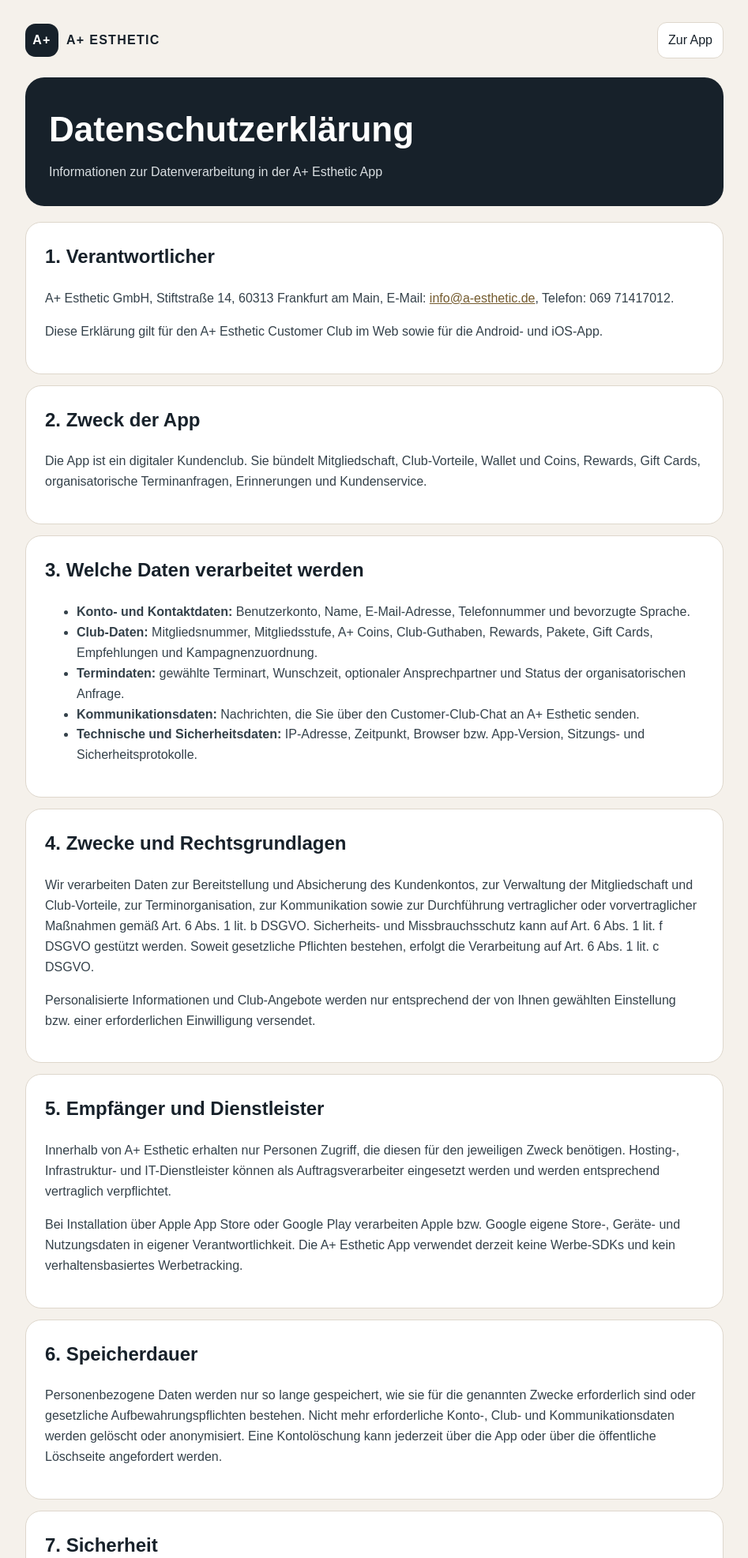
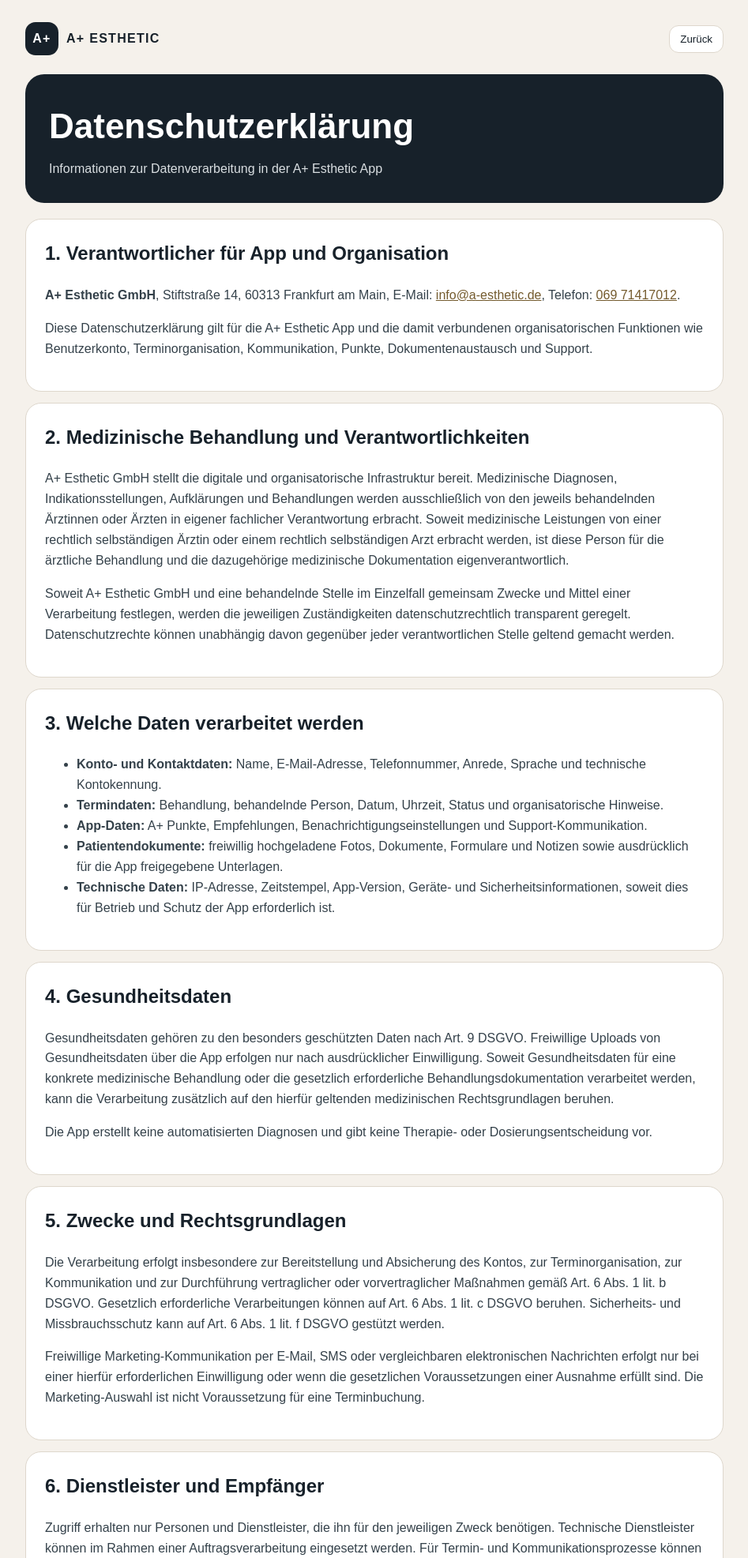
Before and after one commit to hsdarestani/a_esthetic, a Django app: page /datenschutz/ in a window 1280 px wide. Shown: the top 1973 px of the page at 79% size, without its empty margins (166-1113 px from the left). Run offline with Django 5.2, Linux system fonts and the light colour scheme; data comes from the database, SQL or seed files in the repository; parts of the project's set-up code (start-up, migrations or seed data) failed here and were passed over; some libraries are stand-ins or nearby versions.

Commit message:
align German legal pages with app and medical responsibility split

```diff
--- a/templates/legal.html
+++ b/templates/legal.html
@@ -11,7 +11,7 @@
 </head>
 <body>
 <main class="wrap">
-  <div class="top"><a class="brand" href="/"><span>A+</span>A+ ESTHETIC</a><a class="back" href="/">Zur App</a></div>
+  <div class="top"><a class="brand" href="/"><span>A+</span>A+ ESTHETIC</a><button class="back" type="button" data-legal-back>Zurück</button></div>
   <section class="hero"><h1>{{ legal_title }}</h1><p>{{ legal_subtitle }}</p></section>
 
   {% if page == 'impressum' %}
@@ -20,15 +20,16 @@
   {% endif %}
 
   {% if page == 'datenschutz' %}
-  <section class="card"><h2>1. Verantwortlicher</h2><p>A+ Esthetic GmbH, Stiftstraße 14, 60313 Frankfurt am Main, E-Mail: <a href="mailto:info@a-esthetic.de">info@a-esthetic.de</a>, Telefon: 069 71417012.</p><p>Diese Erklärung gilt für den A+ Esthetic Customer Club im Web sowie für die Android- und iOS-App.</p></section>
-  <section class="card"><h2>2. Zweck der App</h2><p>Die App ist ein digitaler Kundenclub. Sie bündelt Mitgliedschaft, Club-Vorteile, Wallet und Coins, Rewards, Gift Cards, organisatorische Terminanfragen, Erinnerungen und Kundenservice.</p></section>
-  <section class="card"><h2>3. Welche Daten verarbeitet werden</h2><ul><li><strong>Konto- und Kontaktdaten:</strong> Benutzerkonto, Name, E-Mail-Adresse, Telefonnummer und bevorzugte Sprache.</li><li><strong>Club-Daten:</strong> Mitgliedsnummer, Mitgliedsstufe, A+ Coins, Club-Guthaben, Rewards, Pakete, Gift Cards, Empfehlungen und Kampagnenzuordnung.</li><li><strong>Termindaten:</strong> gewählte Terminart, Wunschzeit, optionaler Ansprechpartner und Status der organisatorischen Anfrage.</li><li><strong>Kommunikationsdaten:</strong> Nachrichten, die Sie über den Customer-Club-Chat an A+ Esthetic senden.</li><li><strong>Technische und Sicherheitsdaten:</strong> IP-Adresse, Zeitpunkt, Browser bzw. App-Version, Sitzungs- und Sicherheitsprotokolle.</li></ul></section>
-  <section class="card"><h2>4. Zwecke und Rechtsgrundlagen</h2><p>Wir verarbeiten Daten zur Bereitstellung und Absicherung des Kundenkontos, zur Verwaltung der Mitgliedschaft und Club-Vorteile, zur Terminorganisation, zur Kommunikation sowie zur Durchführung vertraglicher oder vorvertraglicher Maßnahmen gemäß Art. 6 Abs. 1 lit. b DSGVO. Sicherheits- und Missbrauchsschutz kann auf Art. 6 Abs. 1 lit. f DSGVO gestützt werden. Soweit gesetzliche Pflichten bestehen, erfolgt die Verarbeitung auf Art. 6 Abs. 1 lit. c DSGVO.</p><p>Personalisierte Informationen und Club-Angebote werden nur entsprechend der von Ihnen gewählten Einstellung bzw. einer erforderlichen Einwilligung versendet.</p></section>
-  <section class="card"><h2>5. Empfänger und Dienstleister</h2><p>Innerhalb von A+ Esthetic erhalten nur Personen Zugriff, die diesen für den jeweiligen Zweck benötigen. Hosting-, Infrastruktur- und IT-Dienstleister können als Auftragsverarbeiter eingesetzt werden und werden entsprechend vertraglich verpflichtet.</p><p>Bei Installation über Apple App Store oder Google Play verarbeiten Apple bzw. Google eigene Store-, Geräte- und Nutzungsdaten in eigener Verantwortlichkeit. Die A+ Esthetic App verwendet derzeit keine Werbe-SDKs und kein verhaltensbasiertes Werbetracking.</p></section>
-  <section class="card"><h2>6. Speicherdauer</h2><p>Personenbezogene Daten werden nur so lange gespeichert, wie sie für die genannten Zwecke erforderlich sind oder gesetzliche Aufbewahrungspflichten bestehen. Nicht mehr erforderliche Konto-, Club- und Kommunikationsdaten werden gelöscht oder anonymisiert. Eine Kontolöschung kann jederzeit über die App oder über die öffentliche Löschseite angefordert werden.</p></section>
-  <section class="card"><h2>7. Sicherheit</h2><p>Die App verwendet verschlüsselte HTTPS-Verbindungen, Zugriffskontrollen und geschützte Authentifizierung. Sicherheitsrelevante Vorgänge können protokolliert werden. Der mobile Zugriff erfolgt über eine gesonderte, authentifizierte Schnittstelle.</p></section>
-  <section class="card"><h2>8. Ihre Rechte</h2><p>Sie haben nach Maßgabe der DSGVO insbesondere Rechte auf Auskunft, Berichtigung, Löschung, Einschränkung der Verarbeitung, Datenübertragbarkeit und Widerspruch. Einwilligungen können jederzeit für die Zukunft widerrufen werden. Sie haben außerdem das Recht, sich bei einer zuständigen Datenschutzaufsichtsbehörde zu beschweren.</p><p>Datenschutzanfragen richten Sie an <a href="mailto:info@a-esthetic.de">info@a-esthetic.de</a>. Eine Kontolöschung kann direkt über <a href="/konto-loeschen/">Konto & Daten löschen</a> eingeleitet werden.</p></section>
-  <section class="card"><h2>9. Stand</h2><p>Stand: 8. August 2026. Bei wesentlichen Änderungen der App oder der eingesetzten Dienstleister wird diese Erklärung aktualisiert.</p></section>
+  <section class="card"><h2>1. Verantwortlicher für App und Organisation</h2><p><strong>A+ Esthetic GmbH</strong>, Stiftstraße 14, 60313 Frankfurt am Main, E-Mail: <a href="mailto:info@a-esthetic.de">info@a-esthetic.de</a>, Telefon: <a href="tel:+496971417012">069 71417012</a>.</p><p>Diese Datenschutzerklärung gilt für die A+ Esthetic App und die damit verbundenen organisatorischen Funktionen wie Benutzerkonto, Terminorganisation, Kommunikation, Punkte, Dokumentenaustausch und Support.</p></section>
+  <section class="card"><h2>2. Medizinische Behandlung und Verantwortlichkeiten</h2><p>A+ Esthetic GmbH stellt die digitale und organisatorische Infrastruktur bereit. Medizinische Diagnosen, Indikationsstellungen, Aufklärungen und Behandlungen werden ausschließlich von den jeweils behandelnden Ärztinnen oder Ärzten in eigener fachlicher Verantwortung erbracht. Soweit medizinische Leistungen von einer rechtlich selbständigen Ärztin oder einem rechtlich selbständigen Arzt erbracht werden, ist diese Person für die ärztliche Behandlung und die dazugehörige medizinische Dokumentation eigenverantwortlich.</p><p>Soweit A+ Esthetic GmbH und eine behandelnde Stelle im Einzelfall gemeinsam Zwecke und Mittel einer Verarbeitung festlegen, werden die jeweiligen Zuständigkeiten datenschutzrechtlich transparent geregelt. Datenschutzrechte können unabhängig davon gegenüber jeder verantwortlichen Stelle geltend gemacht werden.</p></section>
+  <section class="card"><h2>3. Welche Daten verarbeitet werden</h2><ul><li><strong>Konto- und Kontaktdaten:</strong> Name, E-Mail-Adresse, Telefonnummer, Anrede, Sprache und technische Kontokennung.</li><li><strong>Termindaten:</strong> Behandlung, behandelnde Person, Datum, Uhrzeit, Status und organisatorische Hinweise.</li><li><strong>App-Daten:</strong> A+ Punkte, Empfehlungen, Benachrichtigungseinstellungen und Support-Kommunikation.</li><li><strong>Patientendokumente:</strong> freiwillig hochgeladene Fotos, Dokumente, Formulare und Notizen sowie ausdrücklich für die App freigegebene Unterlagen.</li><li><strong>Technische Daten:</strong> IP-Adresse, Zeitstempel, App-Version, Geräte- und Sicherheitsinformationen, soweit dies für Betrieb und Schutz der App erforderlich ist.</li></ul></section>
+  <section class="card"><h2>4. Gesundheitsdaten</h2><p>Gesundheitsdaten gehören zu den besonders geschützten Daten nach Art. 9 DSGVO. Freiwillige Uploads von Gesundheitsdaten über die App erfolgen nur nach ausdrücklicher Einwilligung. Soweit Gesundheitsdaten für eine konkrete medizinische Behandlung oder die gesetzlich erforderliche Behandlungsdokumentation verarbeitet werden, kann die Verarbeitung zusätzlich auf den hierfür geltenden medizinischen Rechtsgrundlagen beruhen.</p><p>Die App erstellt keine automatisierten Diagnosen und gibt keine Therapie- oder Dosierungsentscheidung vor.</p></section>
+  <section class="card"><h2>5. Zwecke und Rechtsgrundlagen</h2><p>Die Verarbeitung erfolgt insbesondere zur Bereitstellung und Absicherung des Kontos, zur Terminorganisation, zur Kommunikation und zur Durchführung vertraglicher oder vorvertraglicher Maßnahmen gemäß Art. 6 Abs. 1 lit. b DSGVO. Gesetzlich erforderliche Verarbeitungen können auf Art. 6 Abs. 1 lit. c DSGVO beruhen. Sicherheits- und Missbrauchsschutz kann auf Art. 6 Abs. 1 lit. f DSGVO gestützt werden.</p><p>Freiwillige Marketing-Kommunikation per E-Mail, SMS oder vergleichbaren elektronischen Nachrichten erfolgt nur bei einer hierfür erforderlichen Einwilligung oder wenn die gesetzlichen Voraussetzungen einer Ausnahme erfüllt sind. Die Marketing-Auswahl ist nicht Voraussetzung für eine Terminbuchung.</p></section>
+  <section class="card"><h2>6. Dienstleister und Empfänger</h2><p>Zugriff erhalten nur Personen und Dienstleister, die ihn für den jeweiligen Zweck benötigen. Technische Dienstleister können im Rahmen einer Auftragsverarbeitung eingesetzt werden. Für Termin- und Kommunikationsprozesse können – soweit im jeweiligen Ablauf eingesetzt – externe Termin-, Hosting-, Push-, E-Mail- oder SMS-Dienste verarbeitet werden. Bei freiwilliger Anmeldung über Apple oder Google verarbeitet der jeweilige Anbieter zusätzlich eigene Anmelde- und Gerätedaten in eigener Verantwortlichkeit.</p></section>
+  <section class="card"><h2>7. Speicherdauer</h2><p>App-, Konto- und Organisationsdaten werden nur so lange gespeichert, wie sie für den jeweiligen Zweck oder aufgrund gesetzlicher Pflichten erforderlich sind. Medizinische Behandlungsdokumentation unterliegt den für die behandelnde Stelle geltenden Aufbewahrungspflichten; die Behandlungsakte ist grundsätzlich zehn Jahre nach Abschluss der Behandlung aufzubewahren, soweit keine längere gesetzliche Frist gilt.</p><p>Eine Kontolöschung entfernt daher nicht automatisch Daten, die die behandelnde Stelle aufgrund medizinischer oder gesetzlicher Dokumentationspflichten weiter aufbewahren muss.</p></section>
+  <section class="card"><h2>8. Push-Mitteilungen und Endgerät</h2><p>Wenn Sie Push-Mitteilungen aktivieren, werden hierfür technische Gerätekennungen verarbeitet. Nicht erforderliche Speicher- oder Zugriffsvorgänge auf Ihrem Endgerät erfolgen nur im Rahmen der gesetzlichen Vorgaben und, soweit notwendig, nach Ihrer Einwilligung. Sie können Push-Mitteilungen jederzeit in den Geräteeinstellungen deaktivieren.</p></section>
+  <section class="card"><h2>9. Ihre Rechte</h2><p>Sie haben nach Maßgabe der DSGVO insbesondere Rechte auf Auskunft, Berichtigung, Löschung, Einschränkung der Verarbeitung, Datenübertragbarkeit und Widerspruch. Einwilligungen können jederzeit mit Wirkung für die Zukunft widerrufen werden. Sie haben außerdem das Recht, sich bei einer zuständigen Datenschutzaufsichtsbehörde zu beschweren.</p><p>Datenschutzanfragen können an <a href="mailto:info@a-esthetic.de">info@a-esthetic.de</a> gerichtet werden. Eine Kontolöschung kann über <a href="/konto-loeschen/">Konto & Daten löschen</a> eingeleitet werden.</p></section>
+  <section class="card"><h2>10. Stand</h2><p>Stand: 7. Oktober 2026. Diese Erklärung wird angepasst, wenn sich Datenflüsse, Funktionen oder eingesetzte Dienstleister wesentlich ändern.</p></section>
   {% endif %}
 
   {% if page == 'privacy_choices' %}
@@ -36,7 +37,7 @@
   {% endif %}
 
   {% if page == 'account_deletion' %}
-  <section class="card"><h2>Löschung anfordern</h2><p>Mit dieser Funktion können Sie die Löschung Ihres A+ Esthetic Customer-Club-Kontos und der damit verbundenen, nicht mehr erforderlichen Daten einleiten.</p>{% if deletion_submitted %}<div class="ok"><strong>Anfrage gespeichert.</strong><br>Ihre Löschanfrage wurde protokolliert. A+ Esthetic prüft die Identität und führt die Löschung entsprechend den geltenden gesetzlichen Vorgaben durch.</div>{% else %}{% if deletion_error %}<div class="error">{{ deletion_error }}</div>{% endif %}<form method="post">{% csrf_token %}{% if request.user.is_authenticated %}<p>Angemeldetes Konto: <strong>{{ requested_email }}</strong></p>{% else %}<label class="field">E-Mail-Adresse des App-Kontos<input type="email" name="email" value="{{ requested_email }}" autocomplete="email" required></label>{% endif %}<button class="btn" type="submit">Kontolöschung verbindlich anfordern</button></form>{% endif %}</section>
+  <section class="card"><h2>Löschung anfordern</h2><p>Mit dieser Funktion können Sie die Löschung Ihres A+ Esthetic App-Kontos und der damit verbundenen, nicht mehr erforderlichen Daten einleiten.</p>{% if deletion_submitted %}<div class="ok"><strong>Anfrage gespeichert.</strong><br>Ihre Löschanfrage wurde protokolliert. A+ Esthetic prüft die Identität und führt die Löschung entsprechend den geltenden gesetzlichen Vorgaben durch.</div>{% else %}{% if deletion_error %}<div class="error">{{ deletion_error }}</div>{% endif %}<form method="post">{% csrf_token %}{% if request.user.is_authenticated %}<p>Angemeldetes Konto: <strong>{{ requested_email }}</strong></p>{% else %}<label class="field">E-Mail-Adresse des App-Kontos<input type="email" name="email" value="{{ requested_email }}" autocomplete="email" required></label>{% endif %}<button class="btn" type="submit">Kontolöschung verbindlich anfordern</button></form>{% endif %}</section>
   <section class="card"><h2>Was wird gelöscht?</h2><p>Nach erfolgreicher Identitätsprüfung werden das App-Konto und zugehörige, nicht mehr erforderliche Konto-, Club-, Termin- und Kommunikationsdaten gelöscht oder anonymisiert, soweit keine gesetzlichen Aufbewahrungspflichten entgegenstehen.</p><p>Bei Fragen: <a href="mailto:info@a-esthetic.de">info@a-esthetic.de</a>.</p></section>
   {% endif %}
 
@@ -46,15 +47,22 @@
   {% endif %}
 
   {% if page == 'terms' %}
-  <section class="card"><h2>1. Geltungsbereich</h2><p>Diese Nutzungsbedingungen gelten für den A+ Esthetic Customer Club und die dazugehörige App. Anbieter ist die A+ Esthetic GmbH.</p></section>
-  <section class="card"><h2>2. Funktionen</h2><p>Die App stellt insbesondere Mitgliedschaft, Club-Vorteile, Wallet und Coins, Rewards, Gift Cards, Terminanfragen, Erinnerungen und organisatorische Nachrichten bereit. Verfügbarkeit und Umfang einzelner Funktionen können sich ändern.</p></section>
-  <section class="card"><h2>3. Benutzerkonto</h2><p>Zugangsdaten sind vertraulich zu behandeln. Nutzerinnen und Nutzer sind verpflichtet, Angaben im Konto korrekt zu halten und einen vermuteten Missbrauch unverzüglich zu melden.</p></section>
-  <section class="card"><h2>4. Coins, Guthaben und Rewards</h2><p>A+ Coins und Club-Guthaben sind Bestandteile des A+ Esthetic Kundenclubs. Sie sind grundsätzlich nicht übertragbar und nicht als frei handelbare Währung ausgestaltet. Für einzelne Rewards, Gift Cards oder Aktionen können ergänzende Bedingungen gelten.</p></section>
-  <section class="card"><h2>5. Termine und Nachrichten</h2><p>Eine über die App gesendete Terminanfrage wird separat bestätigt. Der Chat ist für organisatorische Themen rund um den Customer Club bestimmt. Nutzer sollen keine Informationen senden, die für diesen Zweck nicht erforderlich sind.</p></section>
-  <section class="card"><h2>6. Verfügbarkeit</h2><p>Wir bemühen uns um eine zuverlässige Bereitstellung, können jedoch keine ununterbrochene Verfügbarkeit garantieren. Wartung, Sicherheitsmaßnahmen oder technische Störungen können Funktionen vorübergehend einschränken.</p></section>
-  <section class="card"><h2>7. Datenschutz und Kontolöschung</h2><p>Informationen zur Datenverarbeitung finden Sie in der <a href="/datenschutz/">Datenschutzerklärung</a>. Die Löschung des App-Kontos kann über <a href="/konto-loeschen/">Konto & Daten löschen</a> angefordert werden.</p></section>
+  <section class="card"><h2>1. Geltungsbereich</h2><p>Diese Nutzungsbedingungen gelten für die A+ Esthetic App. Anbieter der digitalen und organisatorischen App-Funktionen ist die A+ Esthetic GmbH.</p></section>
+  <section class="card"><h2>2. Verhältnis zu medizinischen Leistungen</h2><p>Die App selbst erbringt keine medizinische Diagnose oder Behandlung. Medizinische Leistungen werden von der jeweils behandelnden Ärztin oder dem jeweils behandelnden Arzt in eigener fachlicher Verantwortung erbracht. Soweit die behandelnde Person rechtlich selbständig tätig ist, entsteht der medizinische Behandlungsvertrag mit dieser behandelnden Person und nicht allein durch die Nutzung der App.</p></section>
+  <section class="card"><h2>3. Terminbuchung</h2><p>Die App dient der organisatorischen Terminvereinbarung. Die Anzeige eines freien Termins ersetzt keine medizinische Indikationsentscheidung. Medizinische Eignung, Aufklärung, Einwilligung und die endgültige Durchführung einer Behandlung werden gesondert beurteilt.</p></section>
+  <section class="card"><h2>4. Benutzerkonto</h2><p>Zugangsdaten sind vertraulich zu behandeln. Angaben im Konto sollen aktuell und richtig gehalten werden. Ein vermuteter unbefugter Zugriff ist unverzüglich zu melden.</p></section>
+  <section class="card"><h2>5. A+ Punkte und Vorteile</h2><p>A+ Punkte, Vorteile und Aktionsguthaben sind keine frei handelbare Währung und grundsätzlich nicht übertragbar oder in Geld auszahlbar, sofern für eine konkrete Aktion nicht ausdrücklich etwas anderes geregelt ist.</p></section>
+  <section class="card"><h2>6. Kommunikation und Marketing</h2><p>Organisatorische Nachrichten zu Konto oder Termin können erforderlich sein. Werbung und freiwillige Marketing-Kommunikation werden davon getrennt behandelt und nur im rechtlich zulässigen Umfang versendet. Eine Marketing-Einwilligung ist für die Nutzung der Terminbuchung nicht erforderlich.</p></section>
+  <section class="card"><h2>7. Verfügbarkeit</h2><p>Wir bemühen uns um eine zuverlässige Bereitstellung. Wartung, Sicherheitsmaßnahmen, App-Store-Prozesse oder technische Störungen können Funktionen vorübergehend einschränken.</p></section>
+  <section class="card"><h2>8. Datenschutz und Kontolöschung</h2><p>Informationen zur Datenverarbeitung finden Sie in der <a href="/datenschutz/">Datenschutzerklärung</a>. Die Löschung des App-Kontos kann über <a href="/konto-loeschen/">Konto & Daten löschen</a> angefordert werden. Gesetzliche Aufbewahrungs- und Dokumentationspflichten bleiben unberührt.</p></section>
   {% endif %}
 
   <nav class="links"><a href="/datenschutz/">Datenschutz</a><a href="/datenschutz/einstellungen/">Datenschutz-Einstellungen</a><a href="/nutzungsbedingungen/">Nutzungsbedingungen</a><a href="/konto-loeschen/">Konto löschen</a><a href="/support/">Support</a><a href="/impressum/">Impressum</a></nav>
 </main>
+<script>
+document.querySelector('[data-legal-back]')?.addEventListener('click', function(){
+  if (history.length > 1) history.back();
+  else location.href = '/';
+});
+</script>
 </body></html>
```
